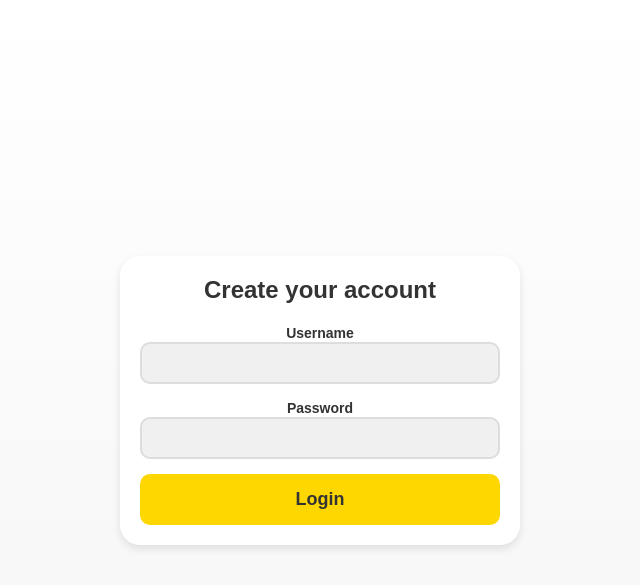
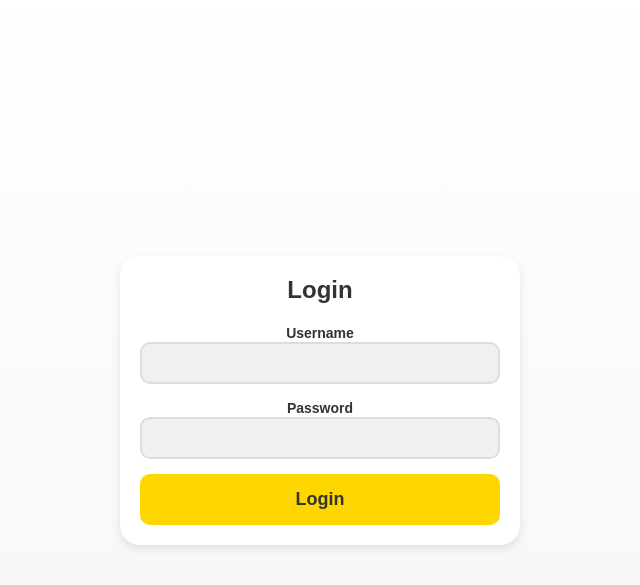
Before and after one commit to meidielo/Game, a Django app: page /login/ in a window 1280 px wide. Shown: the top 585 px of the page, without its empty margins (320-960 px from the left). Run offline with Django 5.2, Linux system fonts and the light colour scheme.

Commit message:
fixed some bugs

```diff
--- a/game/static/js/game.js
+++ b/game/static/js/game.js
@@ -278,7 +278,7 @@ function loseLife() {
         alert("Game Over!");
         // Redirect to the Game Select page after 2 seconds
         setTimeout(() => {
-            window.location.href = "/gameselect/"; // Adjust this path based on your URL structure
+            window.location.href = "/homepage/"; // Adjust this path based on your URL structure
         }, 2000); // 2 seconds delay before redirecting
     }
 }
--- a/game/templates/game/login.html
+++ b/game/templates/game/login.html
@@ -10,7 +10,7 @@
 </head>
 <body>
     <div class="container">
-        <h2>Create your account</h2>
+        <h2>Login</h2>
         <form class="account-form" method="POST" autocomplete="off">
             {% csrf_token %}
             <div class="input-wrapper">
```
Also changed, not shown: db.sqlite3.
